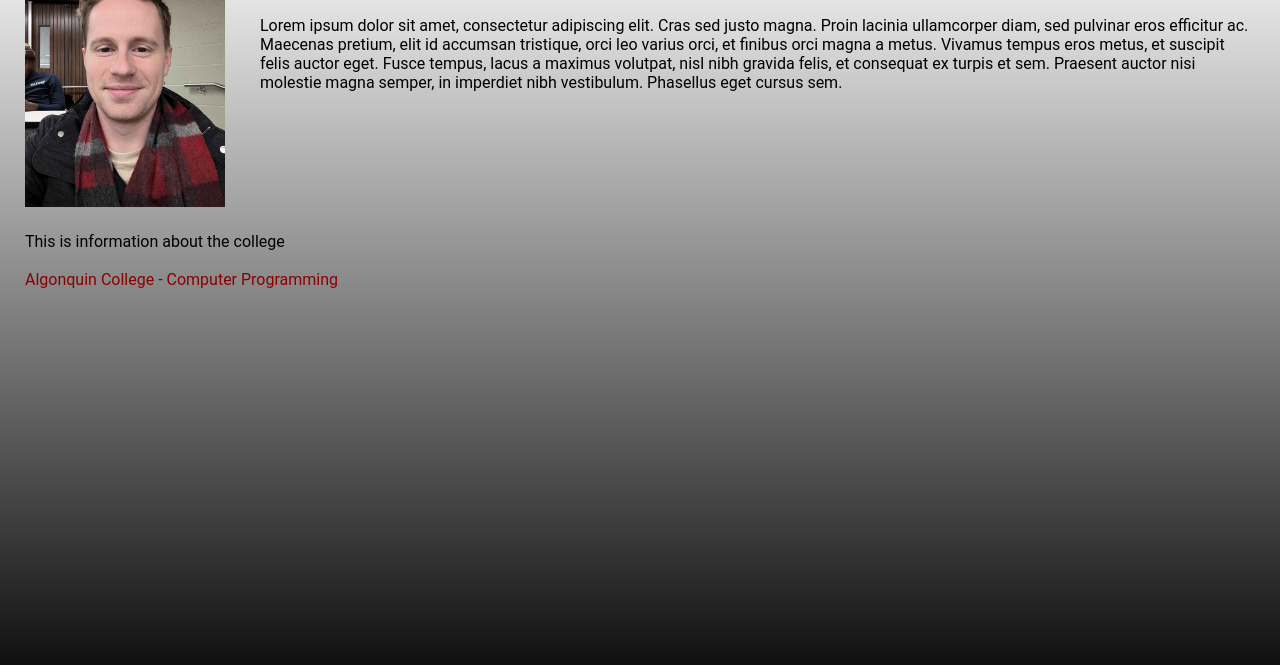
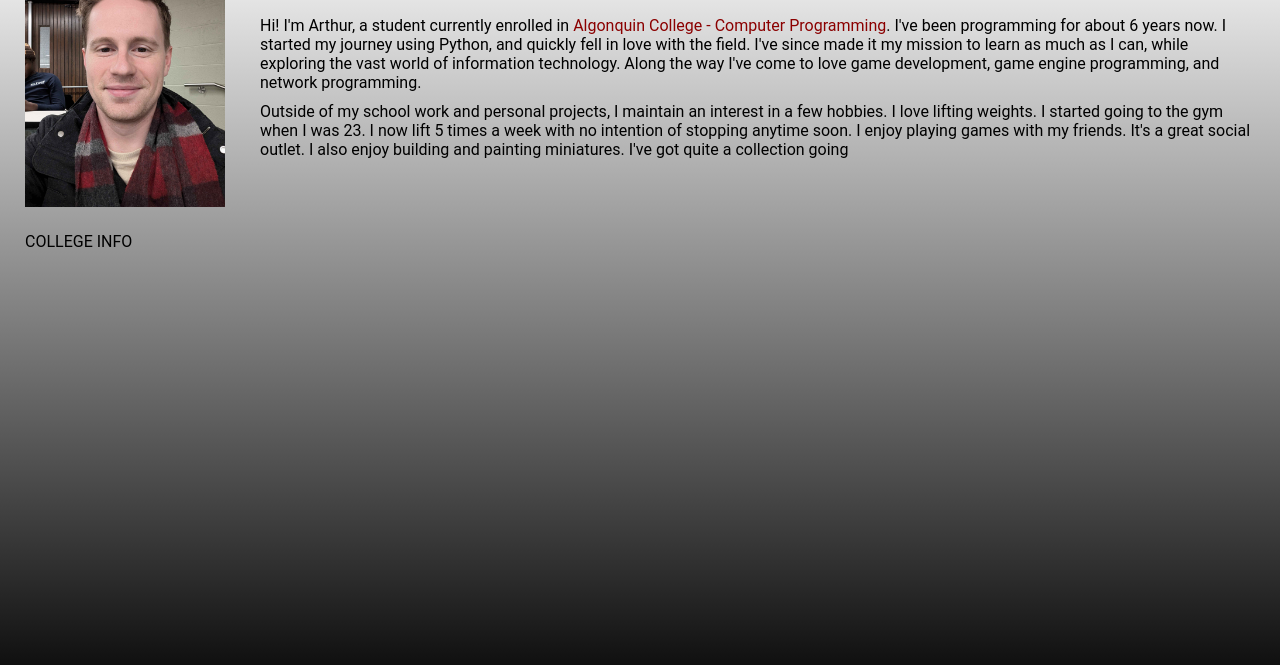
Before and after one commit to ArthurScharf/Resume-Website, a plain HTML site: page index.html in a window 1280 px wide. Shown: the part 135-800 px from the top of the page. Drawn offline with nearby package versions, Linux system fonts and the light colour scheme; animation ran at ten frames a second.

Commit message:
Updated Text

```diff
--- a/index.html
+++ b/index.html
@@ -43,16 +43,27 @@
                 <h1>Arthur Scharf</h1>
                 <p style="font-style: italic"><b>Curious, Driven, Consistent</b></p>
                 <br />
-                <p>Lorem ipsum dolor sit amet, consectetur adipiscing elit. Cras sed justo magna. Proin lacinia ullamcorper diam, sed pulvinar eros efficitur ac. Maecenas pretium, elit id accumsan tristique, orci leo varius orci, et finibus orci magna a metus. Vivamus tempus eros metus, et suscipit felis auctor eget. Fusce tempus, lacus a maximus volutpat, nisl nibh gravida felis, et consequat ex turpis et sem. Praesent auctor nisi molestie magna semper, in imperdiet nibh vestibulum. Phasellus eget cursus sem.</p>
+                <p>
+                    Hi! I'm Arthur, a student currently enrolled in <a href="https://www.algonquincollege.com/sat/program/computer-programming/">Algonquin College - Computer Programming</a>.
+                    I've been programming for about 6 years now. I started my journey using Python, and quickly fell in love with the field.
+                    I've since made it my mission to learn as much as I can, while exploring the vast world of information technology.
+                    Along the way I've come to love game development, game engine programming, and network programming.
+                </p>
+                <p style="margin-top: 10px;">
+                    Outside of my school work and personal projects, I maintain an interest in a few hobbies. I love lifting weights. I started going to the gym when I was
+                    23. I now lift 5 times a week with no intention of stopping anytime soon.
+                    I enjoy playing games with my friends. It's a great social outlet. I also enjoy
+                    building and painting miniatures. I've got quite a collection going
+                </p>
             </div>
             <div id="college_info">
                 <p>
-                    This is information about the college
+                   COLLEGE INFO
                 </p>
                 <br />
-                <a href="https://www.algonquincollege.com/sat/program/computer-programming/">
+               <!-- <a href="https://www.algonquincollege.com/sat/program/computer-programming/">
                     Algonquin College - Computer Programming
-                </a>
+                </a>-->
             </div>
         </div>
     </div>
```
